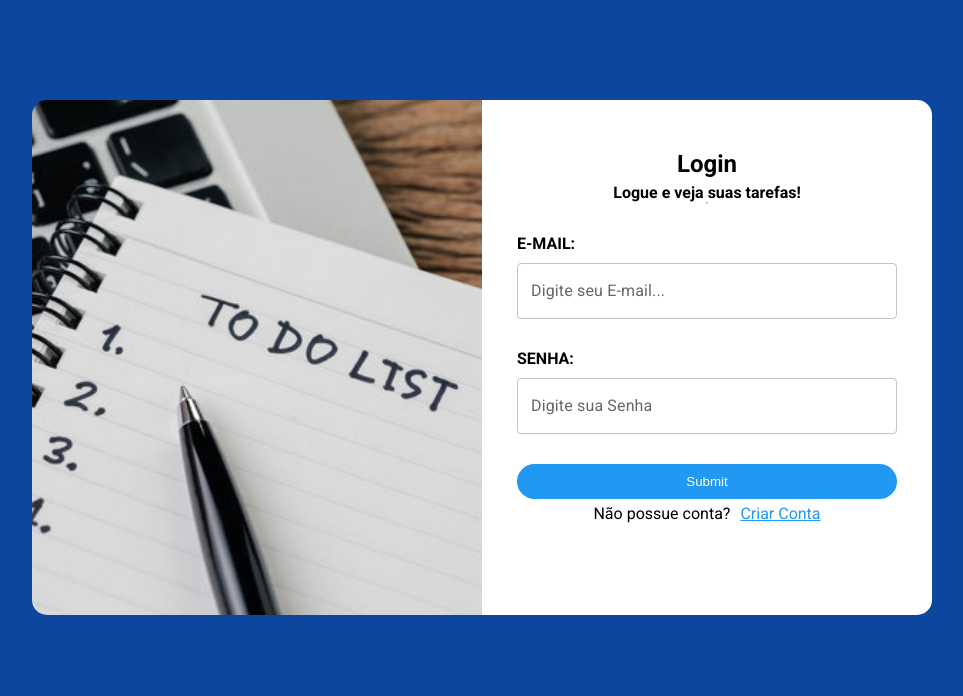
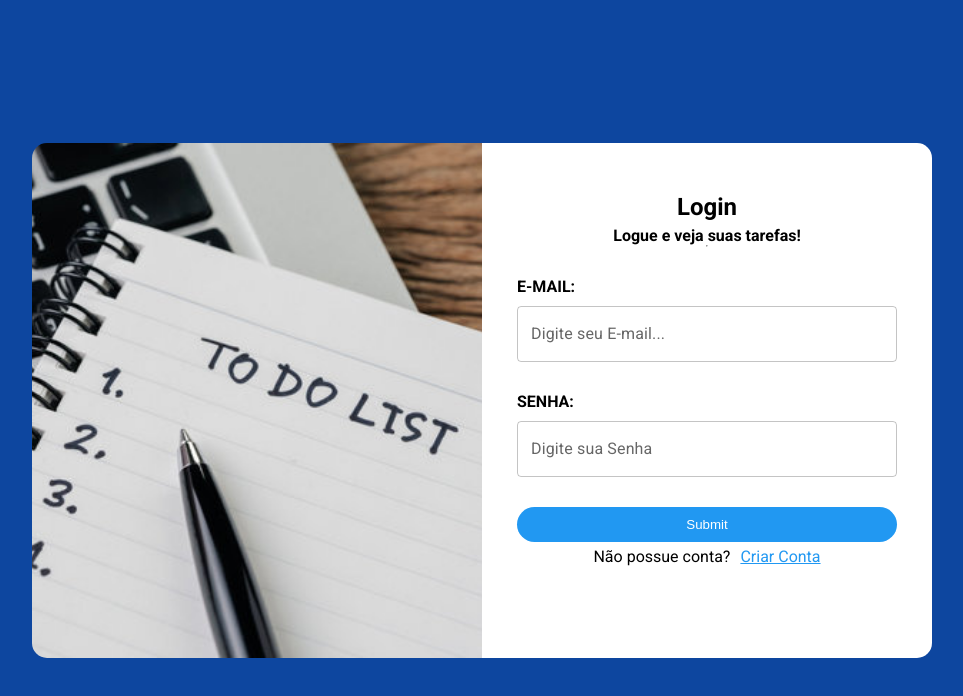
Before and after one commit to MatheusCastro37/todo-list, a Next.js app: page / in a window 1280 px wide. Shown: the top 696 px of the page, without its empty margins (158-1121 px from the left). Built offline with nearby package versions, Linux system fonts and the light colour scheme.

Commit message:
refactor: melhorando layout.

```diff
--- a/app/global.css
+++ b/app/global.css
@@ -7,12 +7,11 @@
 }
 
 body{
-    margin: 100px 0;
     display: flex;
     flex-direction: column;
     justify-content: center;
     align-items: center;
     background-color: #0d469f;
-    width: 100vw;
-    height: 100%;
+    width: 100%;
+    height: 100vh;
 }
```
